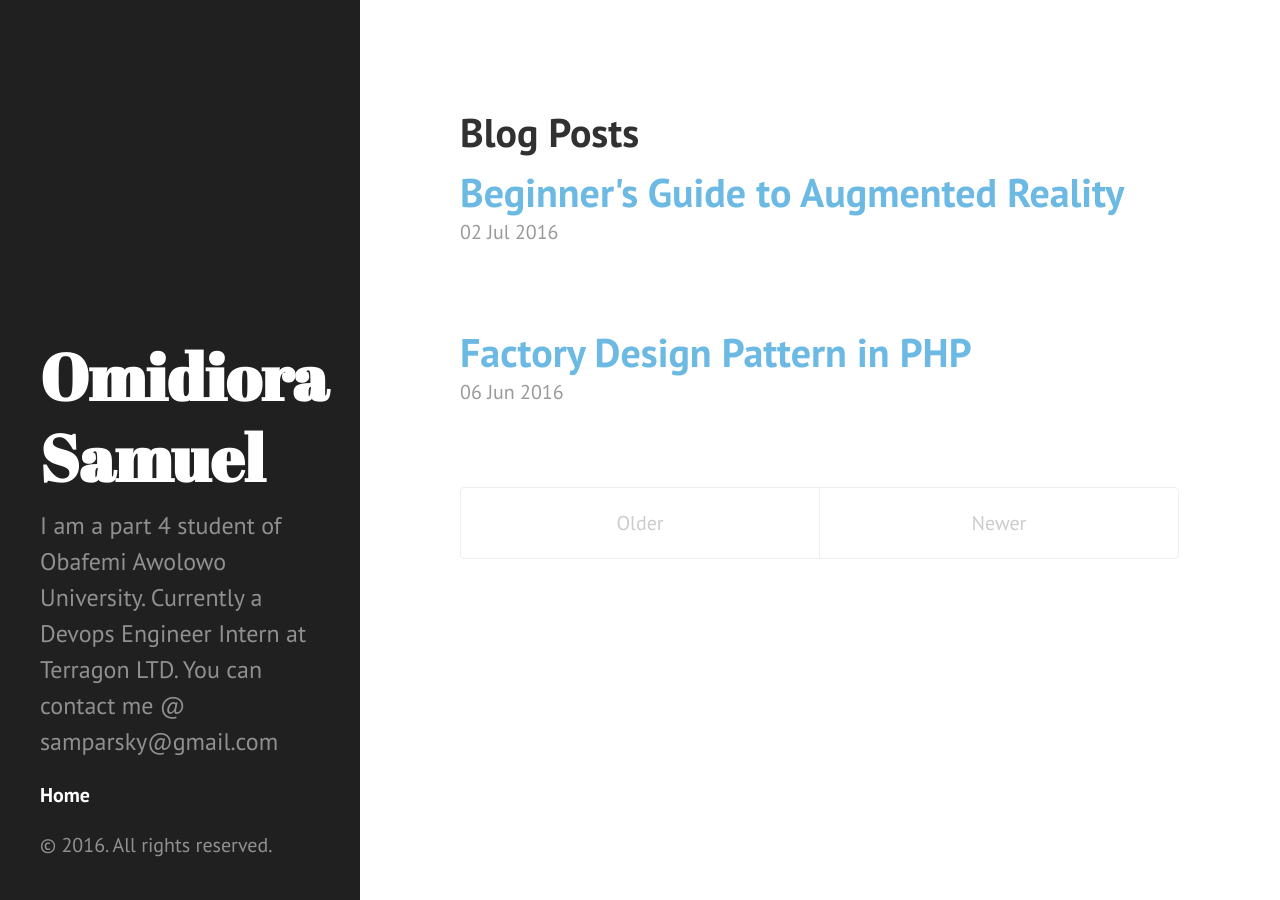
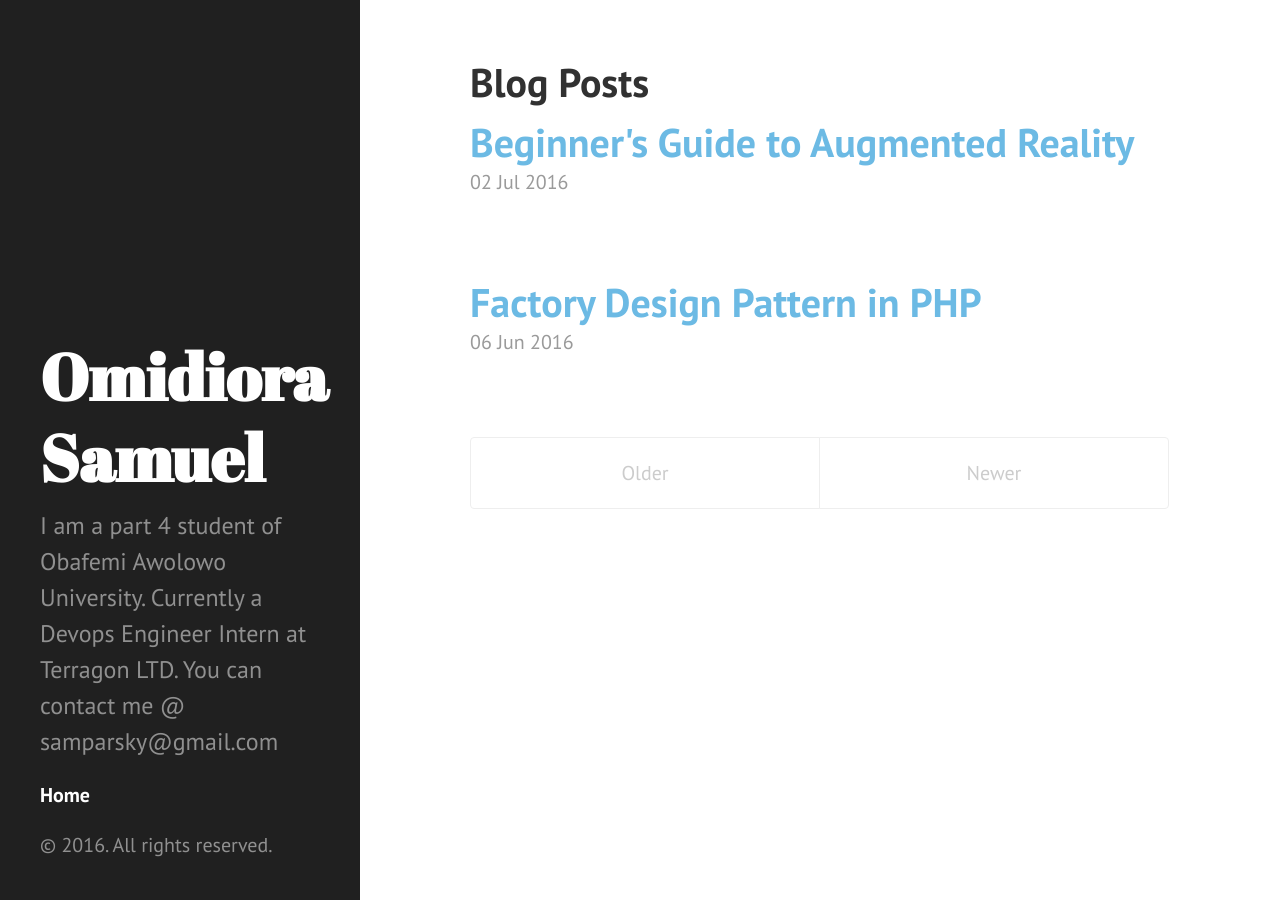
Before and after one commit to samparsky/samparsky.github.io, a Jekyll site: the page built from index.html, in a window 1280 px wide. Built offline with Jekyll 4.4.1, drawn with Linux system fonts in a browser that asks for light colours; the list of posts is cut into pages by our own code.

Commit message:
Update default.html

```diff
--- a/_layouts/default.html
+++ b/_layouts/default.html
@@ -7,7 +7,7 @@
 
     {% include sidebar.html %}
 
-    <div class="content container">
+    <div class="content container" style="padding:30px;">
       {{ content }}
     </div>
 
```
